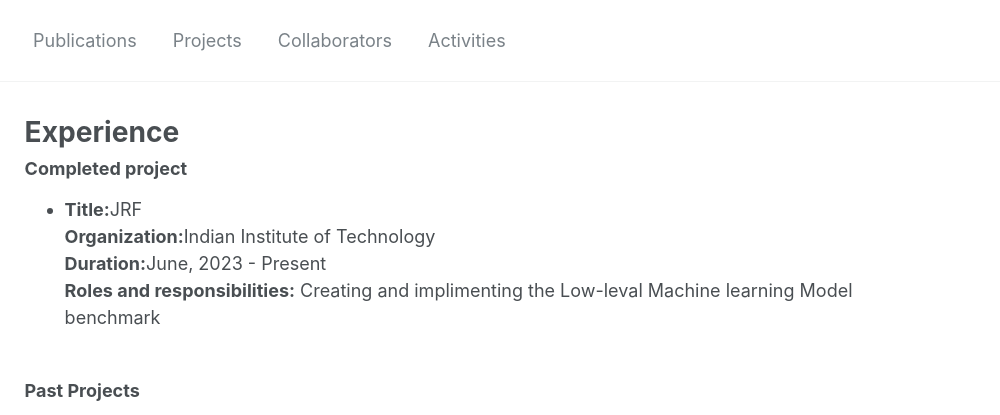
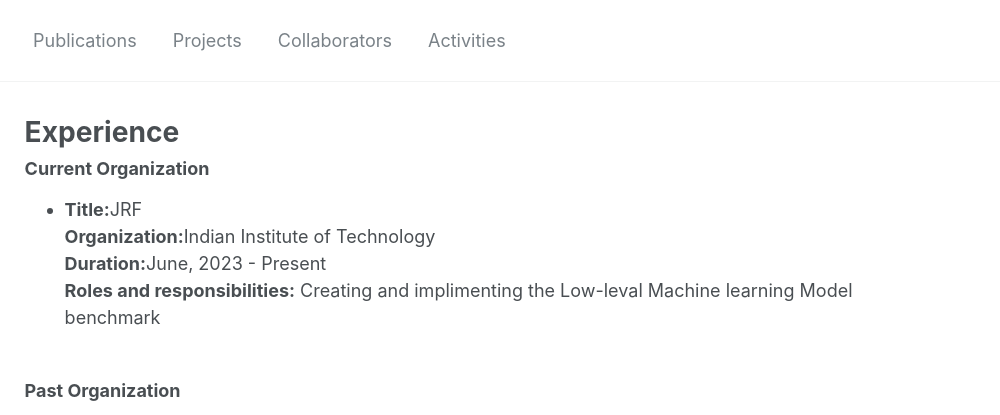
Before and after one commit to iamshreeji-copy1/ravindrakumar_purohit, a plain HTML site: page Experience.html in a window 1280 px wide. Shown: the top 415 px of the page, 280-1280 px from the left. Drawn offline with nearby package versions, Linux system fonts and the light colour scheme.

Commit message:
Update Experience.html

```diff
--- a/Experience.html
+++ b/Experience.html
@@ -53,7 +53,7 @@
 					</h1>
 				</header>
 				<section class="page__content" itemprop="text">
-					<h3 class="page__title" itemprop="headline">Completed project
+					<h3 class="page__title" itemprop="headline">Current Organization
 					</h3>
 					<ul>
             <li>
@@ -107,7 +107,7 @@
 
 					<br>
 
-          <h3 class="page__title" itemprop="headline">Past Projects</h3>
+          <h3 class="page__title" itemprop="headline">Past Organization</h3>
             <ul>
 <!-- 		    			<li>
                					 <p>
```
